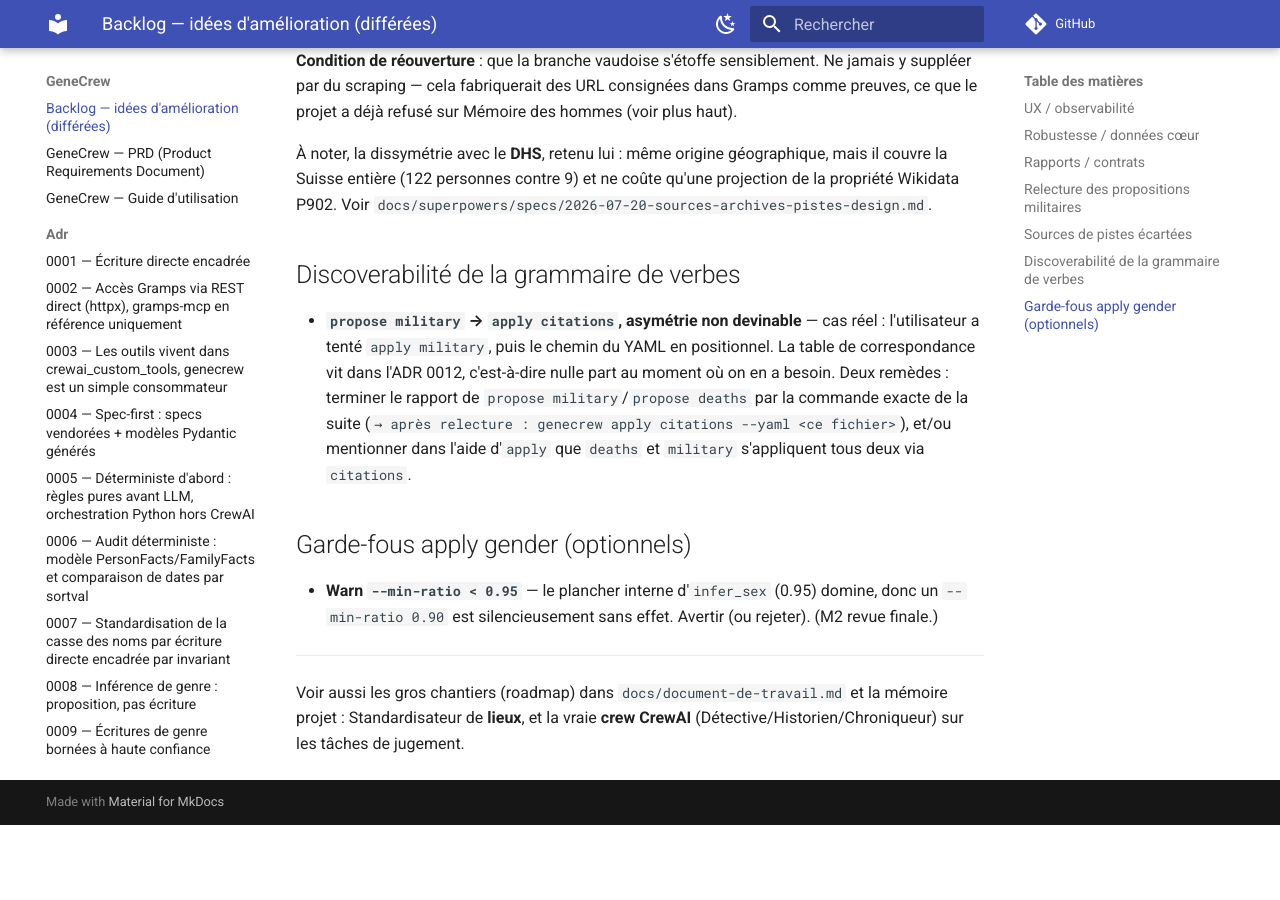
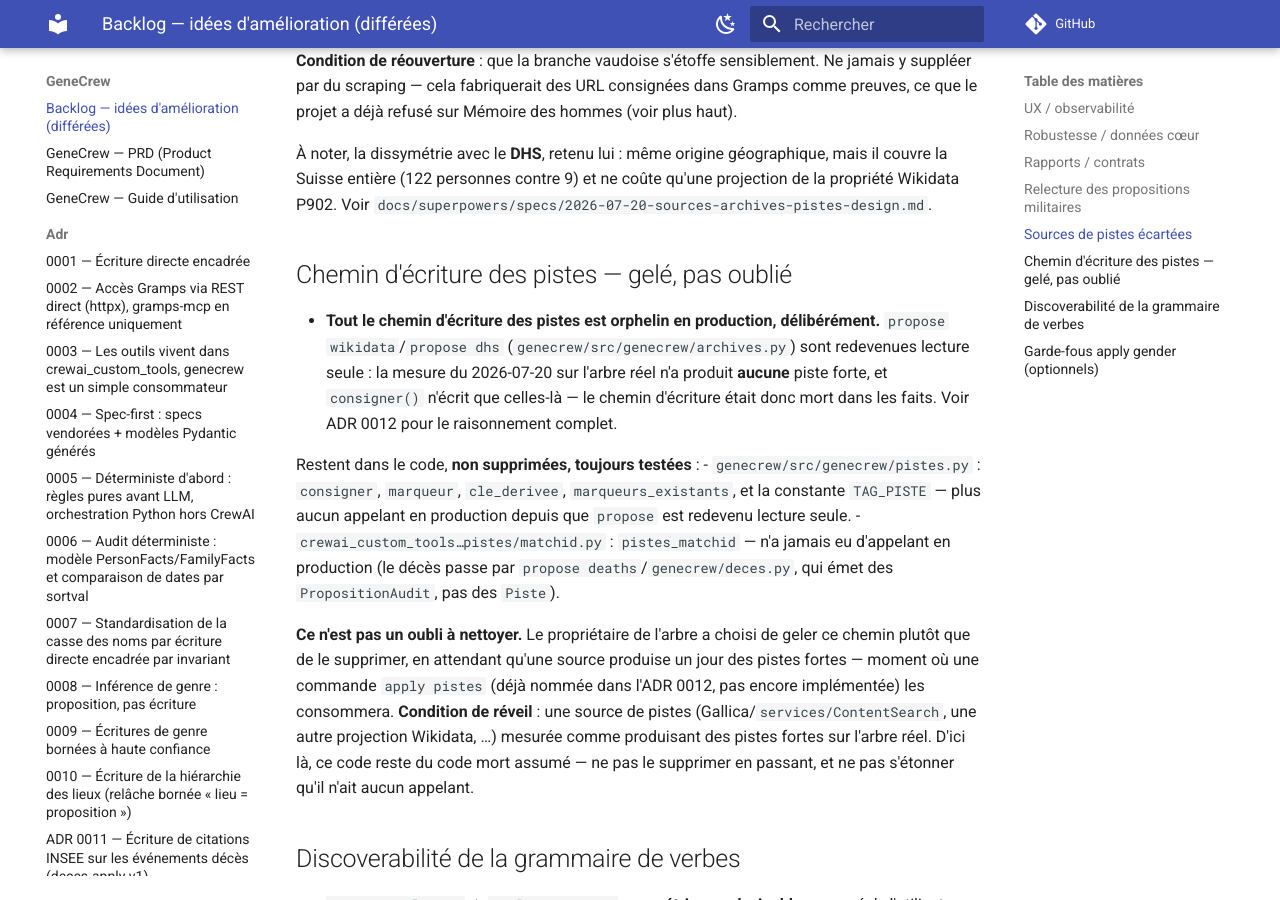
Before and after one commit to fjacquet/genecrew, an MkDocs documentation site: the page built from docs/BACKLOG.md, in a window 1280 px wide and 900 px high, scrolled down 2588 px. Built offline with MkDocs 1.6.1 and Material for MkDocs 9.7.7, drawn with Linux system fonts in a browser that asks for light colours; comment, search, counter and statistics services are not loaded; before the commit the page ends 3413 px from its top, so only the background shows below that.

Commit message:
fix(pistes): l'ADR et le rapport disent la vérité sur l'écriture
Correctifs de revue finale avant fusion :

- ADR 0012 affirmait encore que les pistes fortes sont consignées en
  note sous garde GENECREW_DRY_RUN. Faux depuis dae2c0e : propose
  wikidata/dhs sont lecture seule. Corrigé, avec le pourquoi (mesure
  réelle : aucune piste forte produite, consigner() n'écrivait que
  celles-là).
- pistes.py::render_rapport_pistes gagne un paramètre `ecriture` qui
  distingue "cette commande n'écrit pas" de "simulation d'une commande
  qui écrirait" — le rendu partagé ne ment plus dans aucun des deux
  cas. archives.py appelle désormais ecriture=False au lieu de
  dry_run=True en dur.
- archives.py::run_archives remplace le compteur `vues` (redondant
  depuis l'itérateur partagé) par un compteur `echecs`, propagé au
  rapport : une panne de source sur tout le lot n'est plus indiscernable
  d'un arbre sans résultat.
- deces.py : supprime les copies locales de event_iso/first_given,
  importées depuis crewai_custom_tools.pistes (aucune assertion de test
  changée).
- test_archives.py : assertions mises à jour sur le nouveau vocabulaire,
  test ajouté pour les échecs comptés, imports pytest dupliqués retirés.
- test_cli_parser.py : renomme le test paramétré sur deux cibles ;
  retire le test scriptorium qui ne verrouillait qu'un rejet argparse
  générique.
- document-de-travail.md et BACKLOG.md : alignés sur l'état réel
  (propose = lecture seule, chemin de consignation gelé et non
  supprimé, condition de réveil documentée).

Co-Authored-By: Claude Opus 4.8 <noreply@anthropic.com>
Claude-Session: https://claude.ai/code/session_011FwJPAkB4Zi9usnx7a4d1x

```diff
--- a/docs/BACKLOG.md
+++ b/docs/BACKLOG.md
@@ -102,6 +102,30 @@ Suivis non bloquants notés au fil de l'eau (revues, usage). Aucun n'est urgent
   la Suisse entière (122 personnes contre 9) et ne coûte qu'une projection de la propriété
   Wikidata P902. Voir `docs/superpowers/specs/2026-07-20-sources-archives-pistes-design.md`.
 
+## Chemin d'écriture des pistes — gelé, pas oublié
+
+- **Tout le chemin d'écriture des pistes est orphelin en production, délibérément.**
+  `propose wikidata`/`propose dhs` (`genecrew/src/genecrew/archives.py`) sont redevenues
+  lecture seule : la mesure du 2026-07-20 sur l'arbre réel n'a produit **aucune** piste forte,
+  et `consigner()` n'écrit que celles-là — le chemin d'écriture était donc mort dans les faits.
+  Voir ADR 0012 pour le raisonnement complet.
+
+  Restent dans le code, **non supprimées, toujours testées** :
+  - `genecrew/src/genecrew/pistes.py` : `consigner`, `marqueur`, `cle_derivee`,
+    `marqueurs_existants`, et la constante `TAG_PISTE` — plus aucun appelant en production
+    depuis que `propose` est redevenu lecture seule.
+  - `crewai_custom_tools…pistes/matchid.py` : `pistes_matchid` — n'a jamais eu d'appelant en
+    production (le décès passe par `propose deaths`/`genecrew/deces.py`, qui émet des
+    `PropositionAudit`, pas des `Piste`).
+
+  **Ce n'est pas un oubli à nettoyer.** Le propriétaire de l'arbre a choisi de geler ce chemin
+  plutôt que de le supprimer, en attendant qu'une source produise un jour des pistes fortes —
+  moment où une commande `apply pistes` (déjà nommée dans l'ADR 0012, pas encore implémentée)
+  les consommera. **Condition de réveil** : une source de pistes (Gallica/`services/ContentSearch`,
+  une autre projection Wikidata, …) mesurée comme produisant des pistes fortes sur l'arbre réel.
+  D'ici là, ce code reste du code mort assumé — ne pas le supprimer en passant, et ne pas
+  s'étonner qu'il n'ait aucun appelant.
+
 ## Discoverabilité de la grammaire de verbes
 
 - **`propose military` → `apply citations`, asymétrie non devinable** — cas réel : l'utilisateur a
--- a/docs/adr/0012-cli-grammaire-verbes.md
+++ b/docs/adr/0012-cli-grammaire-verbes.md
@@ -52,11 +52,17 @@ genecrew crew     audit                                           # LLM (escalad
 feuilles à `propose` après cet ADR, exactement selon la doctrine qu'il pose : aucun nouveau mot
 de tête, une feuille de plus sous le verbe existant. Elles ne produisent pas de YAML à relire — le
 cycle proposer→appliquer ne s'y applique pas : une piste n'est jamais un fait, donc rien n'entre
-dans `apply citations` depuis ces deux commandes ; seules les pistes fortes sont consignées en
-note, directement, sous leur propre garde `GENECREW_DRY_RUN` (voir `docs/USER_GUIDE.md`, section
-« Pistes depuis les archives en ligne »). Une troisième source (Gallica) existe dans la
-bibliothèque mais n'a délibérément aucune feuille CLI ; une quatrième (Scriptorium) a été écartée
-sur mesure. Détail des deux dans `docs/BACKLOG.md`.
+dans `apply citations` depuis ces deux commandes. Ces deux feuilles produisent un rapport
+Markdown, **sans aucune écriture**, conformément à la règle « proposer = lecture seule » (voir
+`docs/USER_GUIDE.md`, section « Pistes depuis les archives en ligne »). Une version antérieure de
+ce chantier consignait les pistes **fortes** en note append-only, sous sa propre garde
+`GENECREW_DRY_RUN` ; ce chemin d'écriture a été retiré une fois la mesure faite sur l'arbre réel :
+elle n'a produit **aucune** piste forte, et `consigner()` n'écrivait que celles-là — le chemin
+était donc mort dans les faits, en plus d'être rangé sous le mauvais verbe (`propose` n'écrit
+jamais). Les fonctions de consignation restent dans le code, gelées et testées, en attendant
+qu'une source produise un jour des pistes fortes (voir `docs/BACKLOG.md`). Une troisième source
+(Gallica) existe dans la bibliothèque mais n'a délibérément aucune feuille CLI ; une quatrième
+(Scriptorium) a été écartée sur mesure. Détail des deux dans `docs/BACKLOG.md`.
 
 Ajouter une base de données devient `propose <base>` — une feuille de plus sous un verbe
 existant, jamais un nouveau mot de tête. Le YAML relu qui sort d'un `propose` passe par
```
Also changed, not shown: docs/document-de-travail.md (+12 -6 lines), 5 other files.
